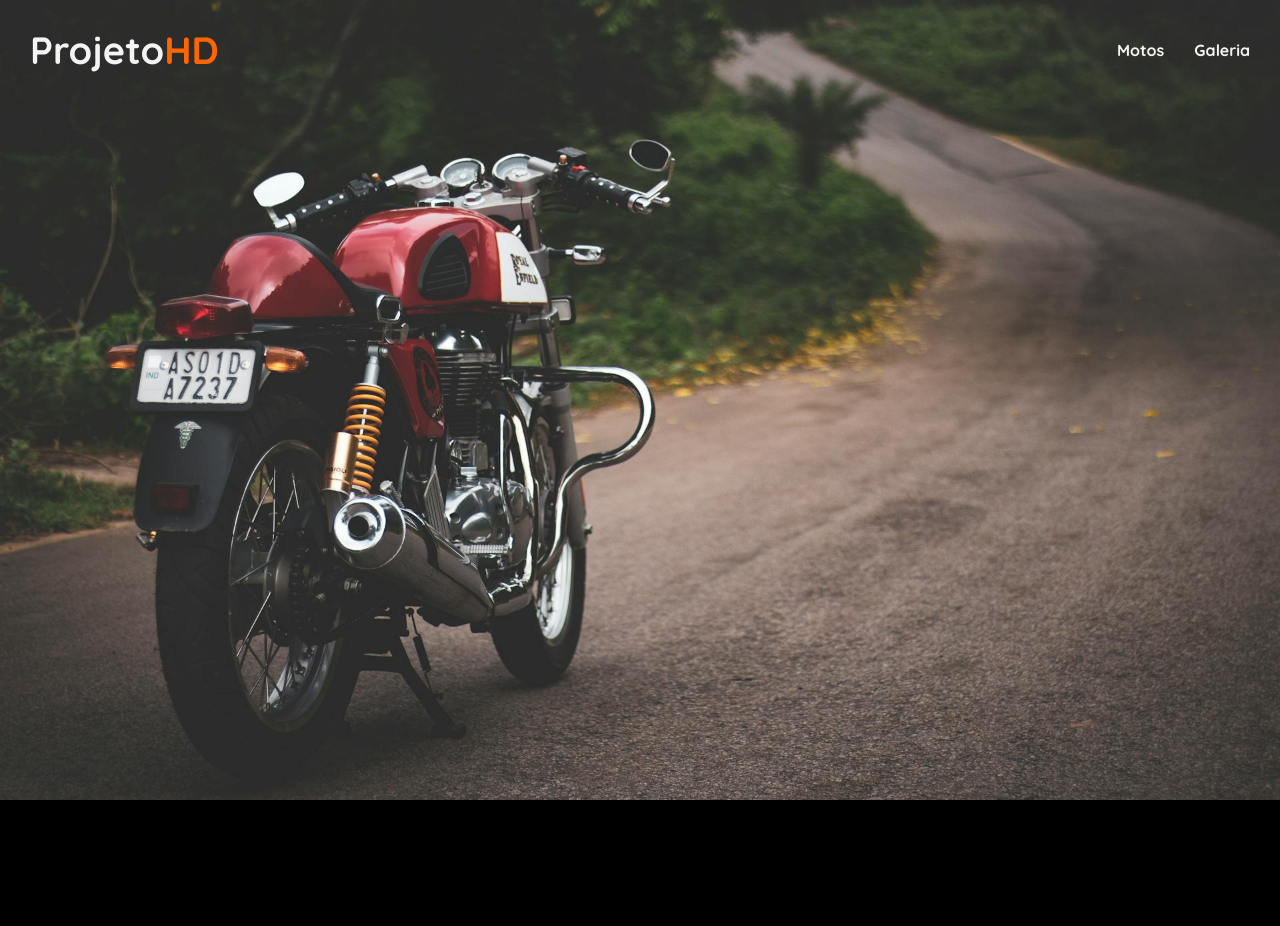
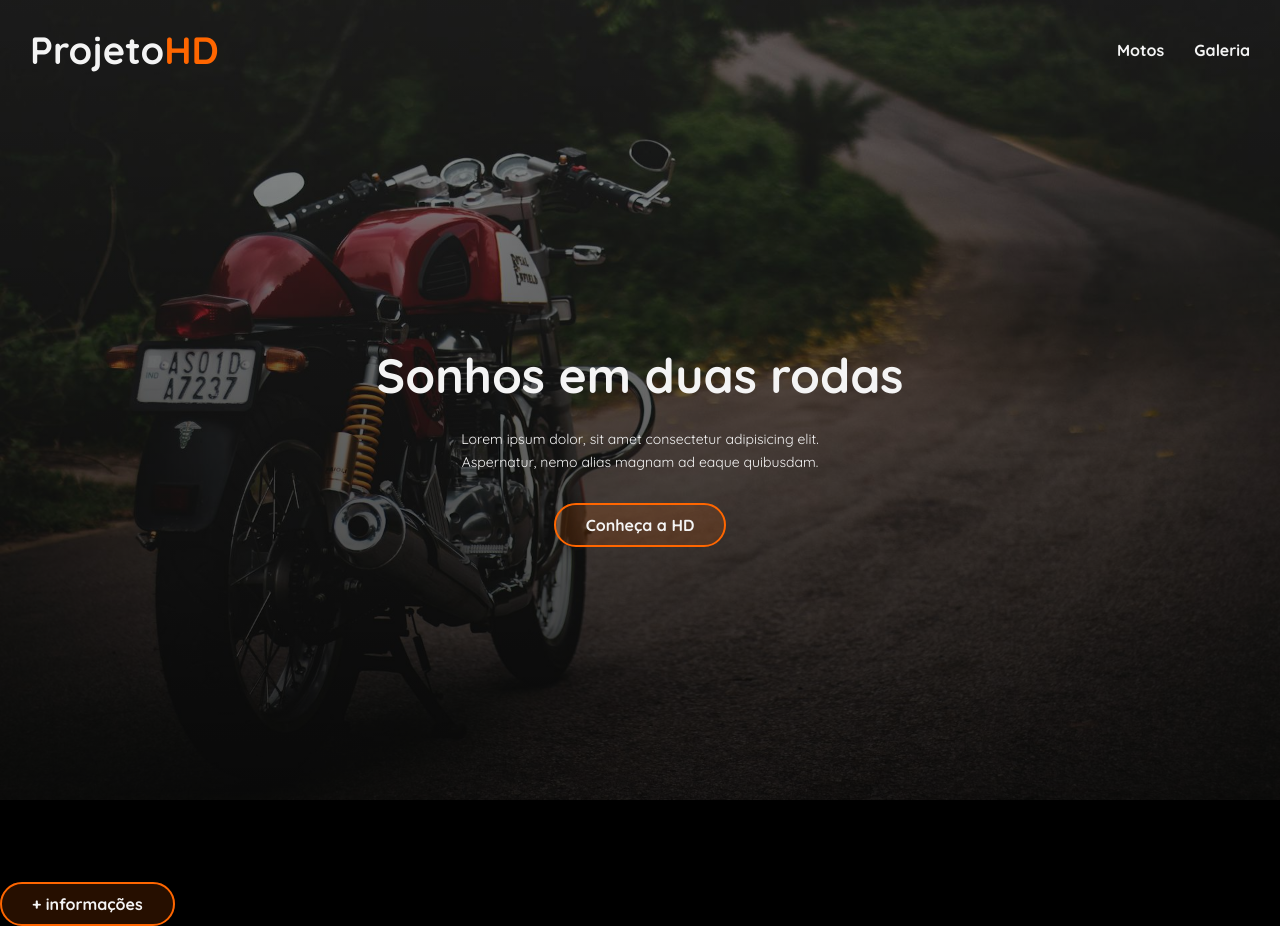
Before and after one commit to kaiohenriquess/projeto-hd, a plain HTML site: page index.html in a window 1280 px wide. Before the commit the page ends 800 px from the top, so only its background shows below. Drawn offline with Linux system fonts and the light colour scheme.

Commit message:
feat : Cria cta e cards

```diff
--- a/css/style.css
+++ b/css/style.css
@@ -34,7 +34,8 @@ ul, ol {
 .hero {
     width: 100%;
     height: 100dvh;
-    background-image: url(../images/motos/banner.jpg);
+    background-image: linear-gradient(to top, rgba(0, 0, 0, .8),rgba(0, 0, 0, .4)),
+    url(../images/motos/banner.jpg);
     background-repeat: no-repeat;
     background-size: cover;
     background-position: 50%;
@@ -70,3 +71,42 @@ ul, ol {
         color: var(--color-orange);
     }
 }
+
+
+.cta {
+    width: 100%;
+    height: calc(100dvh - 100px);
+    display: flex;
+    flex-direction: column;
+    align-items: center;
+    justify-content: center;
+    gap: 30px;
+    color: var(--color-light);
+    text-align: center;
+}
+
+.cta h2 {
+    font-size: clamp(2rem,48px, 5rem);
+    text-wrap: balance;
+    line-height: .95;
+}
+
+.cta p {
+    font-size: 14px;
+    width: 50%;
+    text-wrap: balance;
+    line-height: 1.6;
+}
+
+.btn {
+    border: 2px solid var(--color-orange);
+    padding: 10px 30px;
+    border-radius: 70px;
+    background-color: var(--color-orange-alpha);
+    font-weight: 700;
+    transition: .7s;
+
+    &:hover {
+        background-color: var(--color-orange);
+    }
+}
--- a/index.html
+++ b/index.html
@@ -24,7 +24,32 @@
                 </ul>
             </nav>
         </header>
+
+<!-- cta -->
+ <div class="cta">
+    <h2>Sonhos em duas rodas</h2>
+    <p>Lorem ipsum dolor, sit amet consectetur adipisicing elit. Aspernatur, nemo alias magnam ad eaque quibusdam.</p>
+    <a href="" class="btn">Conheça a HD</a>
+ </div>
+
      </section>
+     <!-- fim hero -->
+
+     <!-- cards -->
+      <main>
+        <h2>Conheça nossas motos</h2>
+        <section class="grid-cards">
+
+            <div class="card">
+                <img src="" alt="">
+                <h3>Modelo ABCD</h3>
+                <p>Lorem ipsum dolor sit, amet consectetur adipisicing elit. Accusamus praesentium vel quo?</p>
+                <a href="" class="btn">+ informações</a>
+
+            </div>
+
+        </section>
+      </main>
 
 </body>
 </html>
```
